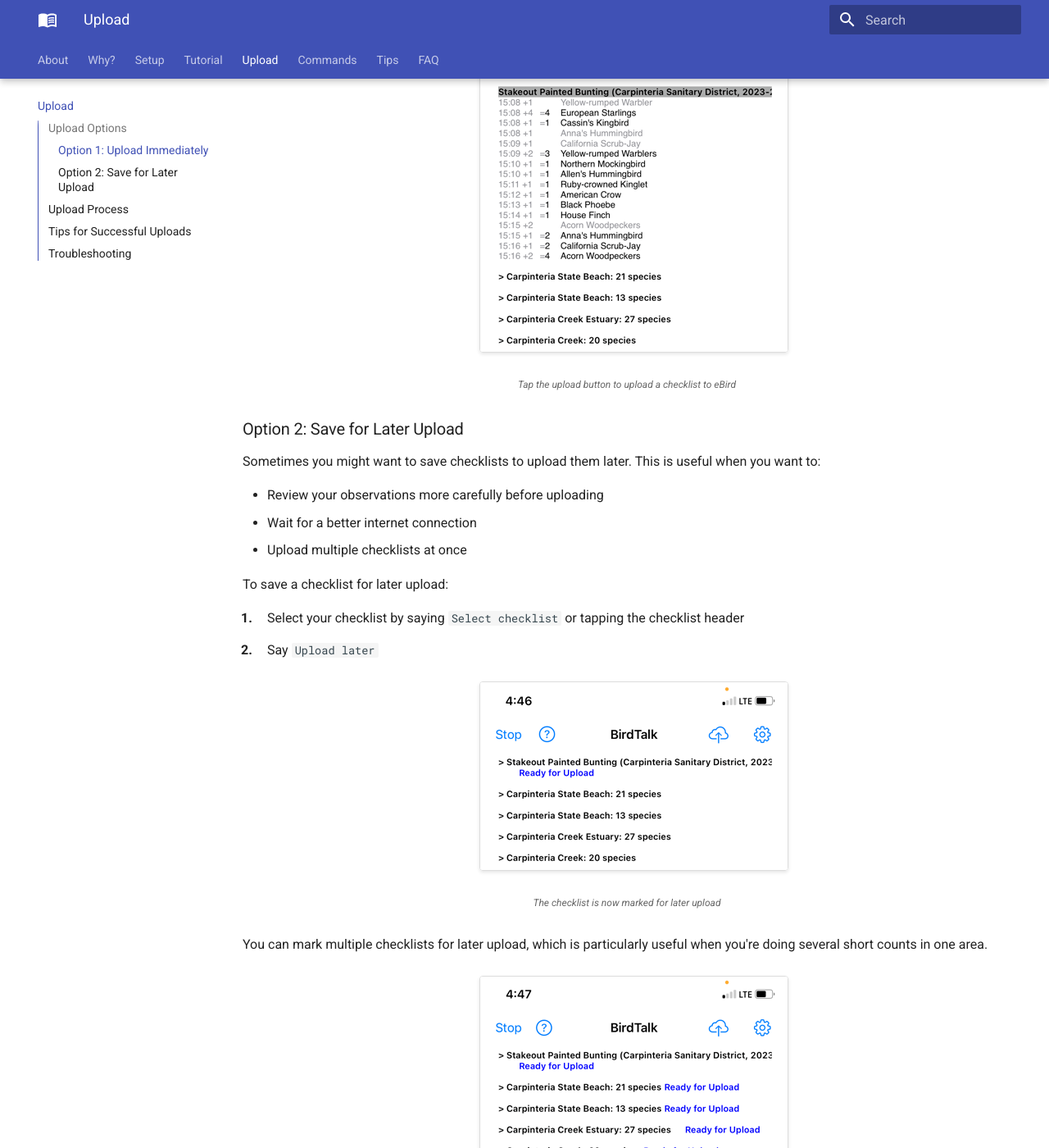
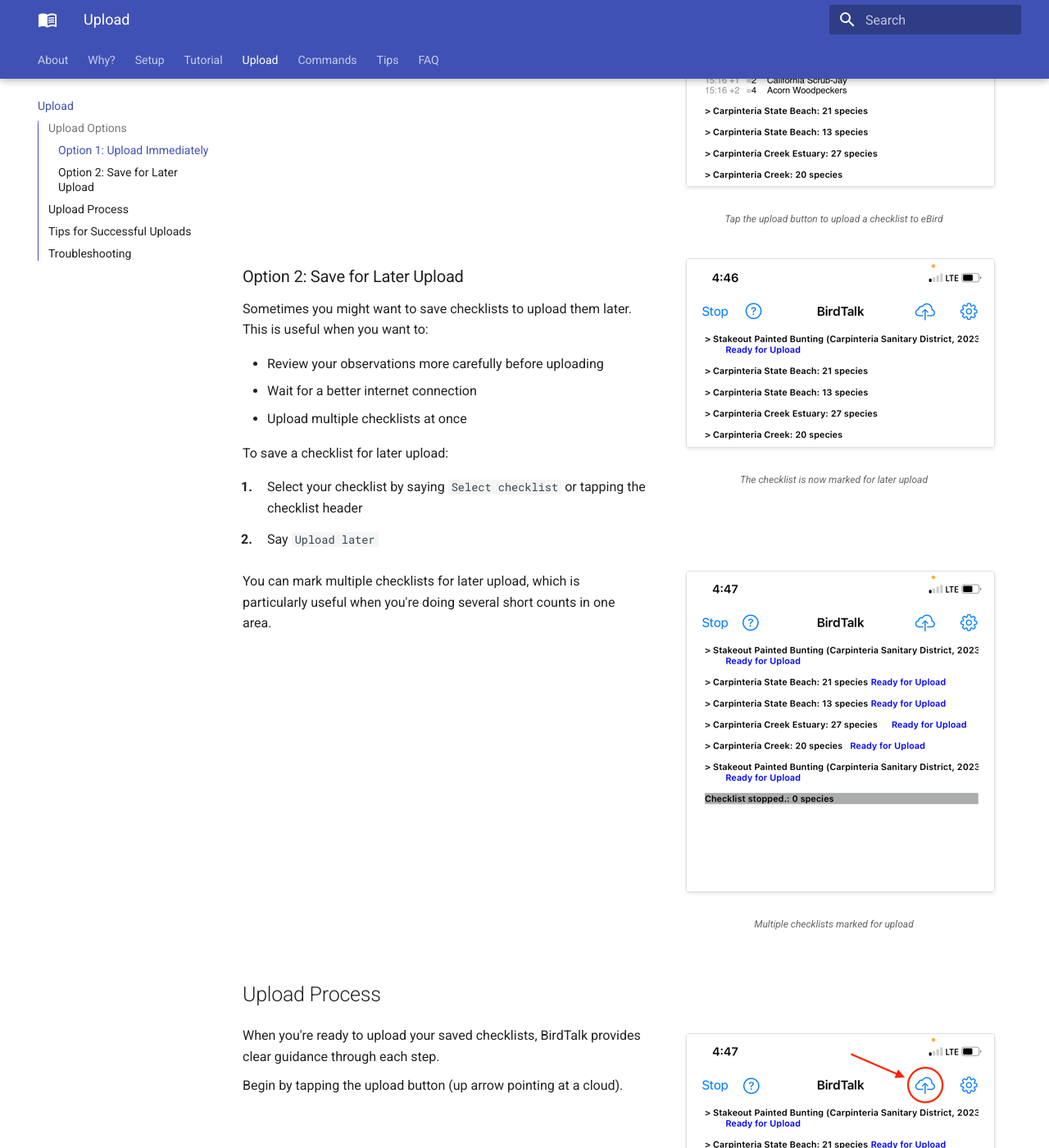
Before and after one commit to johncallender/birdtalk-docs, an MkDocs documentation site: the page built from docs/uploading-checklists.md, in a window 1280 px wide and 1400 px high, scrolled down 573 px. Shown: the whole window at 82% size. Built offline with MkDocs 1.6.1 and Material for MkDocs 9.7.7, drawn with Linux system fonts in a browser that asks for light colours; some of the changed text lies outside the part shown.

Commit message:
Update uploading-checklists.md layout: - Convert all images to right-aligned floating layout - Add text wrapping around images - Maintain proper image-text associations - Add proper margin clearing between sections

```diff
--- a/docs/uploading-checklists.md
+++ b/docs/uploading-checklists.md
@@ -4,6 +4,14 @@
 
 ## Upload Options
 
+<div class="image-container" markdown>
+<figure markdown>
+  ![Upload form](images/upload_single.png){ .screenshot }
+  <figcaption>Tap the upload button to upload a checklist to eBird</figcaption>
+</figure>
+</div>
+
+<div class="content-wrap" markdown="1">
 ### Option 1: Upload Immediately
 
 When you finish a checklist, you can upload it right away. The process is straightforward:
@@ -11,12 +19,18 @@
 1. Select your checklist by tapping the header or saying `Select checklist`
 2. Tap the upload button (up arrow pointing to cloud)
 3. Follow the prompts to complete the upload (see "Upload Process" below)
+</div>
 
+<div class="clear-floats"></div>
+
+<div class="image-container" markdown>
 <figure markdown>
-  ![Upload form](images/upload_single.png){ .screenshot }
-  <figcaption>Tap the upload button to upload a checklist to eBird</figcaption>
+  ![Marked for upload](images/08_checklist_marked_to_upload_later.png){ .screenshot }
+  <figcaption>The checklist is now marked for later upload</figcaption>
 </figure>
+</div>
 
+<div class="content-wrap" markdown="1">
 ### Option 2: Save for Later Upload
 
 Sometimes you might want to save checklists to upload them later. This is useful when you want to:
@@ -29,106 +43,182 @@
 
 1. Select your checklist by saying `Select checklist` or tapping the checklist header
 2. Say `Upload later`
+</div>
 
-<figure markdown>
-  ![Marked for upload](images/08_checklist_marked_to_upload_later.png){ .screenshot }
-  <figcaption>The checklist is now marked for later upload</figcaption>
-</figure>
+<div class="clear-floats"></div>
 
-You can mark multiple checklists for later upload, which is particularly useful when you're doing several short counts in one area.
-
+<div class="image-container" markdown>
 <figure markdown>
   ![Multiple checklists](images/09_all_checklists_marked_to_upload_later.png){ .screenshot }
   <figcaption>Multiple checklists marked for upload</figcaption>
 </figure>
+</div>
+
+<div class="content-wrap" markdown="1">
+You can mark multiple checklists for later upload, which is particularly useful when you're doing several short counts in one area.
+</div>
+
+<div class="clear-floats"></div>
 
 ## Upload Process
 
-When you're ready to upload your saved checklists, BirdTalk provides clear guidance through each step.
-
-Begin by tapping the upload button (up arrow pointing at a cloud).
-
+<div class="image-container" markdown>
 <figure markdown>
   ![Upload help](images/upload_multiple.png){ .screenshot }
   <figcaption>Tap the upload button to begin the upload process</figcaption>
 </figure>
+</div>
 
-This will launch your phone's web browser, displaying the Upload Help page. On that page, tap on the link under Step 2 labeled "eBird's File Import web page"
+<div class="content-wrap" markdown="1">
+When you're ready to upload your saved checklists, BirdTalk provides clear guidance through each step.
 
+Begin by tapping the upload button (up arrow pointing at a cloud).
+</div>
+
+<div class="clear-floats"></div>
+
+<div class="image-container" markdown>
 <figure markdown>
   ![Upload help](images/10_upload_help_page.png){ .screenshot }
   <figcaption>Upload help page showing the link to tap</figcaption>
 </figure>
+</div>
 
-This will take you to eBird's file import page:
+<div class="content-wrap" markdown="1">
+This will launch your phone's web browser, displaying the Upload Help page. On that page, tap on the link under Step 2 labeled "eBird's File Import web page"
+</div>
 
+<div class="clear-floats"></div>
+
+<div class="image-container" markdown>
 <figure markdown>
   ![File selection popup](images/11_upload_ebird_form.png){ .screenshot }
   <figcaption>The eBird file import page</figcaption>
 </figure>
+</div>
 
-Once there, it's helpful if you use a pinch-to-zoom gesture, spreading two fingers to magnify the page and make the form easier to use:
+<div class="content-wrap" markdown="1">
+This will take you to eBird's file import page:
+</div>
 
+<div class="clear-floats"></div>
+
+<div class="image-container" markdown>
 <figure markdown>
   ![File selection popup](images/12_zoomed_in_upload_form.png){ .screenshot }
   <figcaption>Zoomed in file import form</figcaption>
 </figure>
+</div>
 
-Tap "Choose File", which will open a popup menu. Choose the bottom choice on the popup, labeled "Choose File".
+<div class="content-wrap" markdown="1">
+Once there, it's helpful if you use a pinch-to-zoom gesture, spreading two fingers to magnify the page and make the form easier to use:
+</div>
 
+<div class="clear-floats"></div>
+
+<div class="image-container" markdown>
 <figure markdown>
   ![File selection screen](images/13_choose_file_popup.png){ .screenshot }
   <figcaption>Selecting "Choose File" from the popup menu</figcaption>
 </figure>
+</div>
 
-This will open a screen where you will see a file labeled "BirdTalk update" in the upper lefthand corner. Tap that file to select it.
+<div class="content-wrap" markdown="1">
+Tap "Choose File", which will open a popup menu. Choose the bottom choice on the popup, labeled "Choose File".
+</div>
 
+<div class="clear-floats"></div>
+
+<div class="image-container" markdown>
 <figure markdown>
   ![File selection screen](images/14_choose_file_selection_screen.png){ .screenshot }
   <figcaption>Selecting your checklist file</figcaption>
 </figure>
+</div>
 
-Once you've selected your file, you'll return to the upload form. Select "eBird Record Format (Extended)" for the format, then tap the "Import File" button to begin the upload process.
+<div class="content-wrap" markdown="1">
+This will open a screen where you will see a file labeled "BirdTalk update" in the upper lefthand corner. Tap that file to select it.
+</div>
 
+<div class="clear-floats"></div>
+
+<div class="image-container" markdown>
 <figure markdown>
   ![Ready to submit](images/15_upload_form_ready_to_submit.png){ .screenshot }
   <figcaption>Form ready for submission</figcaption>
 </figure>
+</div>
 
-During the upload process, the eBird site will show you a status page. It will say "You are free to browse elsewhere," but you should ignore that. Just wait for the processing to finish.
+<div class="content-wrap" markdown="1">
+Once you've selected your file, you'll return to the upload form. Select "eBird Record Format (Extended)" for the format, then tap the "Import File" button to begin the upload process.
+</div>
 
+<div class="clear-floats"></div>
+
+<div class="image-container" markdown>
 <figure markdown>
   ![Upload in progress](images/16_submission_in_progress.png){ .screenshot }
   <figcaption>Upload in progress indicator</figcaption>
 </figure>
+</div>
 
-Upon successful upload, you'll see a confirmation screen:
+<div class="content-wrap" markdown="1">
+During the upload process, the eBird site will show you a status page. It will say "You are free to browse elsewhere," but you should ignore that. Just wait for the processing to finish.
+</div>
 
+<div class="clear-floats"></div>
+
+<div class="image-container" markdown>
 <figure markdown>
   ![Upload successful](images/17_upload_successful.png){ .screenshot }
   <figcaption>Success confirmation</figcaption>
 </figure>
+</div>
 
-Click "Done" in the upper lefthand corner, which will bring you back to BirdTalk. It will ask you whether the upload succeeded. Tap "Yes" to indicate success, "No" if the upload did not complete successfully. (In the case of an unsuccessful upload you can try again later, perhaps when you have better connectivity.)
+<div class="content-wrap" markdown="1">
+Upon successful upload, you'll see a confirmation screen:
+</div>
 
+<div class="clear-floats"></div>
+
+<div class="image-container" markdown>
 <figure markdown>
   ![Upload confirmation](images/18_upload_confirmation.png){ .screenshot }
   <figcaption>Detailed confirmation screen</figcaption>
 </figure>
+</div>
 
-After successful upload, BirdTalk marks the checklists as uploaded.
+<div class="content-wrap" markdown="1">
+Click "Done" in the upper lefthand corner, which will bring you back to BirdTalk. It will ask you whether the upload succeeded. Tap "Yes" to indicate success, "No" if the upload did not complete successfully. (In the case of an unsuccessful upload you can try again later, perhaps when you have better connectivity.)
+</div>
 
+<div class="clear-floats"></div>
+
+<div class="image-container" markdown>
 <figure markdown>
   ![Upload completed](images/19_upload__completed.png){ .screenshot }
   <figcaption>Upload process completed</figcaption>
 </figure>
+</div>
 
-When a checklist has been successfully uploaded, you can select the checklist location header and say `Delete Checklist` to delete the checklist from BirdTalk. If you want to delete multiple checklists, select the first one and say `Delete All Checklists`.
+<div class="content-wrap" markdown="1">
+After successful upload, BirdTalk marks the checklists as uploaded.
+</div>
 
+<div class="clear-floats"></div>
+
+<div class="image-container" markdown>
 <figure markdown>
   ![Checklists collapsed](images/20_checklists_deleted.png){ .screenshot }
   <figcaption>Checklists deleted</figcaption>
 </figure>
+</div>
+
+<div class="content-wrap" markdown="1">
+When a checklist has been successfully uploaded, you can select the checklist location header and say `Delete Checklist` to delete the checklist from BirdTalk. If you want to delete multiple checklists, select the first one and say `Delete All Checklists`.
+</div>
+
+<div class="clear-floats"></div>
 
 Note: If you need to re-upload a checklist that was already marked as successfully uploaded (for example, if there was an error during upload), you can select the checklist and say `Unfreeze` to mark it as not uploaded. See the [Command Reference](commands/reference.md) for details.
 
```
